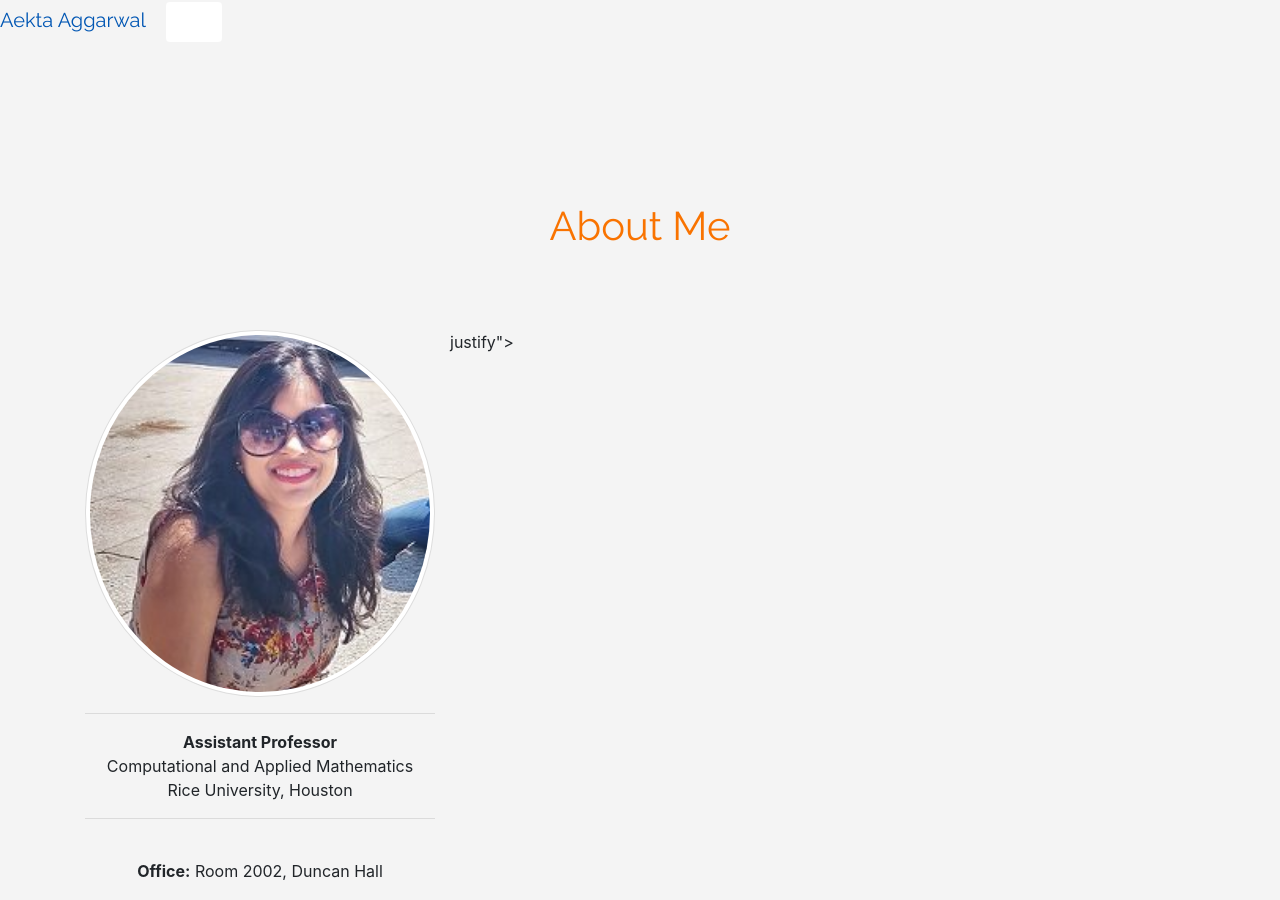
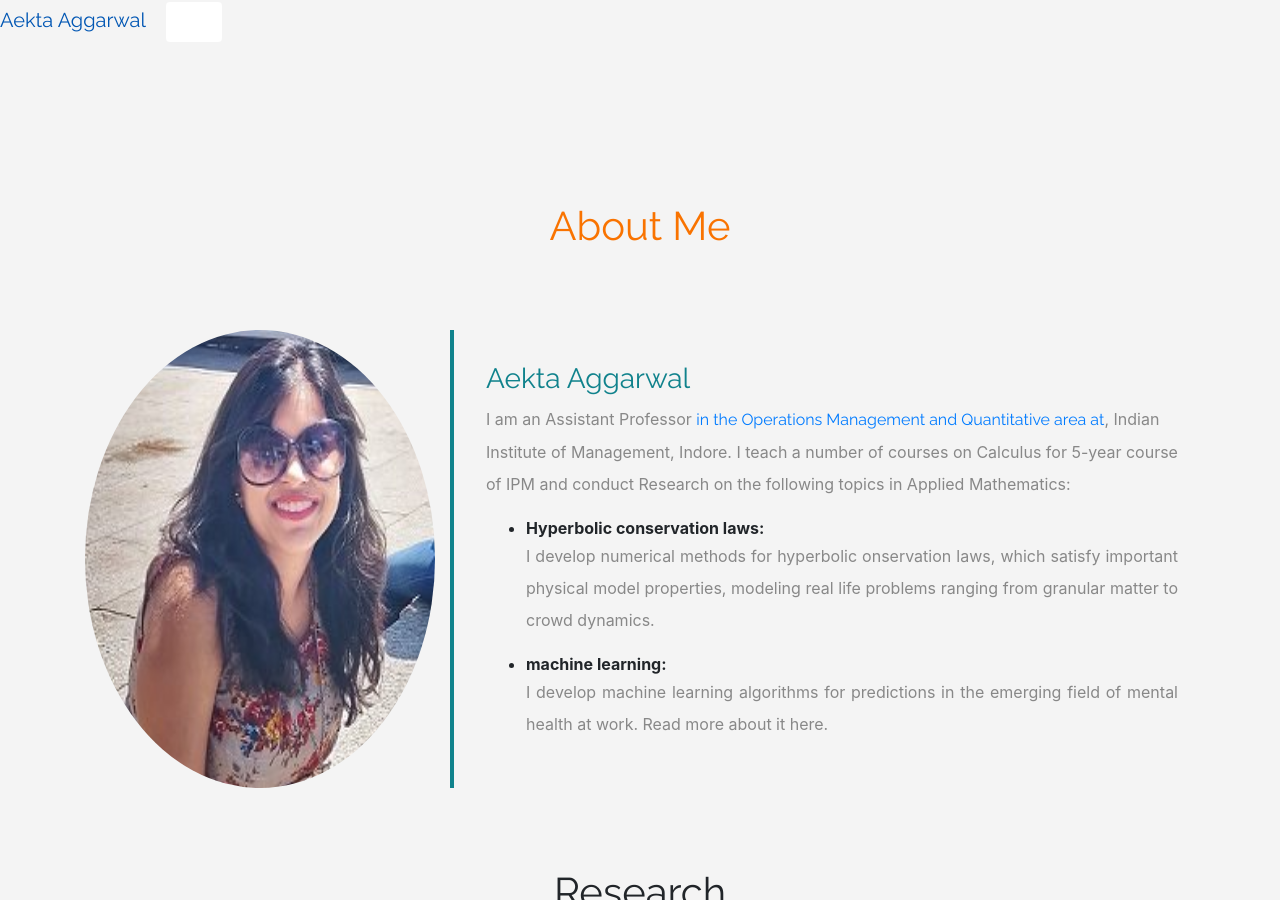
Before and after one commit to aektaaggarwal/aektaaggarwal.github.io, a Jekyll site: the page index.html, which Jekyll copies as it is, in a window 1280 px wide and 900 px high. Built offline with Jekyll 4.4.1, drawn with Linux system fonts in a browser that asks for light colours.

Commit message:
Update index.html

```diff
--- a/index.html
+++ b/index.html
@@ -56,21 +56,8 @@
 	  <h1 class="text-center">About Me</h1>
 		<div class="row">
 			<div class="col-lg-4 col-md-4 col-sm-12">
-								<center><img class="img-thumbnail" alt="Thumbnail Image" src="images/aekta_aggarwal_83.jpg"></center>
-
-								<center><hr><b>Assistant Professor</b><br>
-								Computational and Applied Mathematics<br>
-								Rice University, Houston<hr><br><center>
-								<b>Office:</b> Room 2002, Duncan Hall <br><br>
-			<a href = "mailto:aektaaggarwal@iimidr.ac.in" style="color:#f2b700"><i class="fas fa-envelope fa-2x"></i></a> &ensp;
-			<a href = "https://www.linkedin.com/in/aektaaggarwal" style="color:#2867B2"><i class="fab fa-linkedin fa-2x"></i></a> &ensp;
-			<a href = "https://www.researchgate.net/profile/Deep_Ray3" style="color:#5ddfae"><i class="fab fa-researchgate fa-2x"></i></a> &ensp;
-			<a href = "https://scholar.google.com/citations?user=7wZjDQ4AAAAJ&hl=en&oi=sra" style="color:blue"><i class="ai ai-google-scholar ai-2x"></i></a> &ensp;
-			<a href = "https://orcid.org/0000-0002-8460-9862" style="color:#aee74a"><i class="fab fa-orcid fa-2x"></i></a>
-
-
-
-		</div>justify"></span>
+				<img src="images/aekta_aggarwal_83.jpg" class="img-fluid">
+				<span class="text-justify"></span>
 			</div>
 			<div class="col-lg-8 col-md-8 col-sm-12 desc">
 
```
